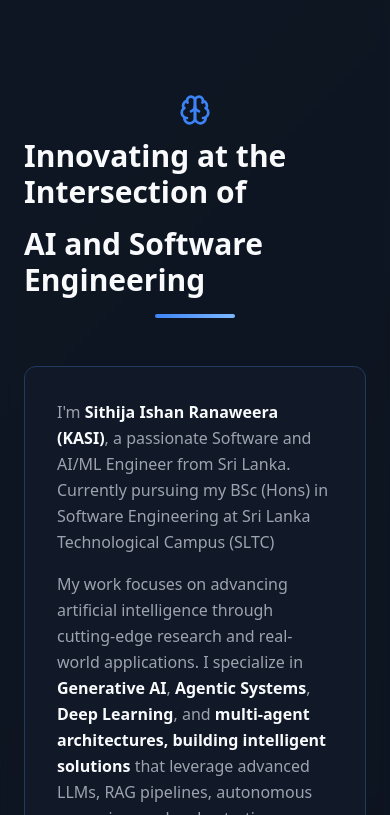
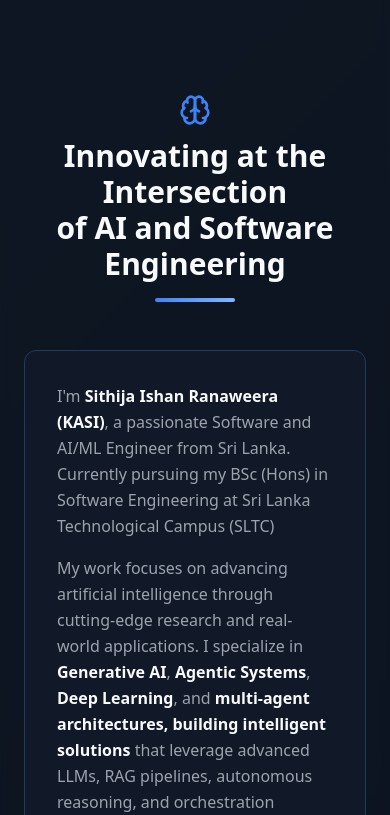
Before and after one commit to kasiranaweera/portfolio, a Next.js app: page / in a window 390 px wide. Shown: the part 1629-2444 px from the top of the page. Built offline with nearby package versions, Linux system fonts and the light colour scheme.

Commit message:
mobile friendly update homepage

```diff
--- a/src/components/TechStack.jsx
+++ b/src/components/TechStack.jsx
@@ -185,12 +185,9 @@ export default function TechStack() {
     <div className="fade-in-delayed mb-12 mt-24">
       {/* Header */}
       <div className="mb-12">
-        <h3 className="text-3xl md:text-4xl font-bold text-foreground mb-4 flex items-center justify-center">
+        <h3 className="text-3xl flex-col gap-1 mb-4 sm:gap-3 sm:flex-row md:text-4xl text-center font-bold text-foreground flex items-center justify-center">
           <Computer className="w-8 h-8 mr-3 text-accent" />
-          Technologies & Frameworks
-        </h3>
-        <h3 className="text-3xl md:text-4xl font-bold text-foreground mb-4 flex items-center justify-center">
-          I Work With
+          Technologies & Tools <span>I Work With</span>
         </h3>
         <div className="h-1 w-20 bg-gradient-primary mx-auto rounded-full"></div>
       </div>
--- a/src/pages/Home.jsx
+++ b/src/pages/Home.jsx
@@ -285,12 +285,12 @@ const Home = () => {
 
             <div className="relative">
               <div className="mb-12">
-                <h2 className="text-3xl md:text-4xl font-bold text-foreground mb-4 flex items-center justify-center gap-3 flex-wrap">
+                <h2 className="text-3xl text-center md:text-4xl font-bold text-foreground flex items-center justify-center gap-3 flex-wrap">
                   <Brain className="w-8 h-8 text-primary flex-shrink-0" />
-                  Innovating at the Intersection of
+                  Innovating at the Intersection
                 </h2>
-                <h2 className="text-3xl md:text-4xl font-bold text-foreground mb-4 flex items-center justify-center gap-3 flex-wrap">
-                  AI and Software Engineering
+                <h2 className="text-3xl md:text-4xl text-center font-bold text-foreground mb-4 flex items-center justify-center gap-3 flex-wrap">
+                   of AI and Software Engineering
                 </h2>
                 <div className="h-1 w-20 bg-gradient-primary mx-auto rounded-full"></div>
               </div>
@@ -411,9 +411,9 @@ const Home = () => {
 
             <div className="relative">
               <div className="mb-12">
-                <h2 className="text-3xl md:text-4xl font-bold text-foreground mb-4 flex items-center justify-center">
+                <h2 className="text-3xl flex-col md:text-4xl font-bold text-foreground mb-4 flex gap-1 sm:gap-3 sm:flex-row items-center justify-center">
                   <Star className="w-8 h-8 mr-3 text-accent animate-spin-slow" />
-                  Featured Work & Innovation
+                  Featured Work & <span className="">Innovation</span>
                 </h2>
                 <div className="h-1 w-20 bg-gradient-primary mx-auto rounded-full"></div>
               </div>
```
